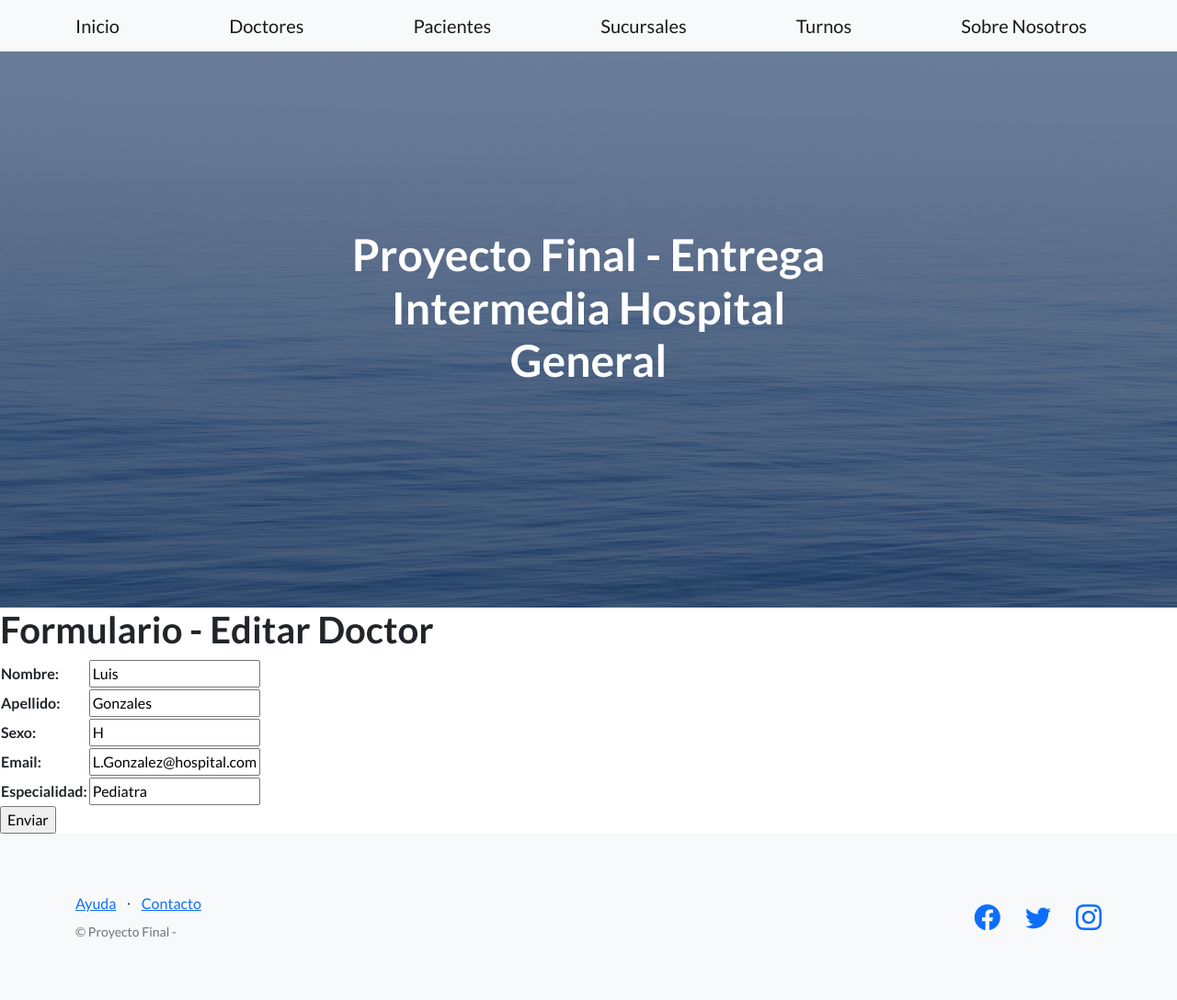
After one commit to federicocolombato/Proyecto_Hospital, a Django app: a page that uses ProyectoHospital/AppHospital/templates/AppHospital/padre.html in a window 1280 px wide. The commit adds this page. Shown: the whole page at 92% size. Run offline with Django 4.2, Linux system fonts and the light colour scheme; data comes from the database, SQL or seed files in the repository; both versions use the stored data as it was after the commit; some libraries are stand-ins or nearby versions.

Commit message:
Editar Doctores + navs

```diff
--- a/ProyectoHospital/AppHospital/forms.py
+++ b/ProyectoHospital/AppHospital/forms.py
@@ -7,5 +7,6 @@ from django.contrib.auth.models import User
 class DoctorFormulario(forms.Form):
     nombre= forms.CharField(max_length=30)
     apellido= forms.CharField(max_length=30)
+    sexo= forms.CharField(max_length=10)
     email= forms.EmailField()
     especialidad= forms.CharField(max_length=30)
--- /dev/null
+++ b/ProyectoHospital/AppHospital/templates/AppHospital/editarDoctor.html
@@ -0,0 +1,32 @@
+{% extends "AppHospital/padre.html" %}
+
+{% load static %}
+
+{% block contenidoQueCambia %}
+
+    <!--Aquí va lo que cambia, y lo asociado a está vista :) -->
+    <h1>Formulario - Editar Doctor</h1>
+
+    {% if miFormulario.errors %}
+
+    <p style="color: red;"> Están mal los datos, revisar</p>
+
+    {% endif %}
+
+    <form action="" method="POST">{% csrf_token %}
+
+        <!-- Acá está la magia de Django-->
+
+        <table>
+
+            {{ miFormulario.as_table }}
+
+        </table>
+
+        <input type="submit", value="Enviar">
+
+    </form>
+
+
+
+{% endblock %}
--- a/ProyectoHospital/AppHospital/templates/AppHospital/padre.html
+++ b/ProyectoHospital/AppHospital/templates/AppHospital/padre.html
@@ -20,12 +20,12 @@
         <!-- Navigation-->
         <nav class="navbar navbar-light bg-light static-top">
             <div class="container">
-                <a class="navbar-brand" href="#">Inicio</a>
-                <a class="navbar-brand" href="#">Doctores</a>
-                <a class="navbar-brand" href="#">Pacientes</a>
-                <a class="navbar-brand" href="#">Sucursales</a>
-                <a class="navbar-brand" href="#">Turnos</a>
-                <a class="navbar-brand" href="#">Sobre Nosotros</a>
+                <a class="navbar-brand" href="{% url 'Inicio' %}">Inicio</a>
+                <a class="navbar-brand" href="{% url 'Doctor' %}">Doctores</a>
+                <a class="navbar-brand" href="{% url 'Pacientes' %}">Pacientes</a>
+                <a class="navbar-brand" href="{% url 'Sucursales' %}">Sucursales</a>
+                <a class="navbar-brand" href="{% url 'Turnos' %}">Turnos</a>
+                <a class="navbar-brand" href="{% url 'SobreNosotros' %}">Sobre Nosotros</a>
             </div>
         </nav>
         <header class="masthead">
--- a/ProyectoHospital/AppHospital/urls.py
+++ b/ProyectoHospital/AppHospital/urls.py
@@ -8,5 +8,8 @@ urlpatterns = [
     path('turnos', views.turnos, name ='Turnos'),
     path('sucursales', views.sucursales, name ='Sucursales'),
     path('sobrenosotros', views.sobreNosotros, name ='SobreNosotros'),
+    path('modificarDoctores', views.modificarDoctores, name = "ModificarDoctores"),
+    path('eliminarDoctor/<doctor_nombre>/', views.eliminarDoctor, name="EliminarDoctor"),
+    path('editarDoctor/<doctor_nombre>/', views.editarDoctor, name="EditarDoctor"),
 
 ]
--- a/ProyectoHospital/AppHospital/views.py
+++ b/ProyectoHospital/AppHospital/views.py
@@ -8,8 +8,6 @@ from AppHospital.forms import DoctorFormulario
 
 def inicio(request):
     return render(request,"AppHospital/inicio.html")
-
-
 
 def pacientes(request):
     return render(request,"AppHospital/pacientes.html")
@@ -38,7 +36,7 @@ def doctor(request):
 
                   informacion = miFormulario.cleaned_data
 
-                  doctor = Doctor (nombre=informacion['nombre'], apellido=informacion['apellido'],
+                  doctor = Doctor (nombre=informacion['nombre'], apellido=informacion['apellido'],sexo=informacion['sexo'],
                    email=informacion['email'], especialidad=informacion['especialidad'])
 
                   doctor.save()
@@ -50,3 +48,60 @@ def doctor(request):
             miFormulario= DoctorFormulario() #Formulario vacio para construir el html
 
       return render(request, "AppHospital/doctor.html", {"miFormulario":miFormulario})
+
+def modificarDoctores(request):
+
+      doctores = Doctor.objects.all() #trae todos los profesores
+
+      contexto= {"doctores":doctores}
+
+      return render(request, "AppHospital/modificarDoctores.html",contexto)
+
+
+def eliminarDoctor(request, doctor_nombre):
+
+    doctor = Doctor.objects.get(nombre=doctor_nombre)
+    doctor.delete()
+
+    # vuelvo al menú
+    doctores = Doctor.objects.all() #trae todos los profesores
+
+    contexto= {"doctores":doctores}
+
+    return render(request, "AppHospital/modificarDoctores.html", contexto)
+
+def editarDoctor(request, doctor_nombre):
+
+    # Recibe el nombre del profesor que vamos a modificar
+    doctor = Doctor.objects.get(nombre=doctor_nombre)
+
+    # Si es metodo POST hago lo mismo que el agregar
+    if request.method == 'POST':
+
+        # aquí mellega toda la información del html
+        miFormulario = DoctorFormulario(request.POST)
+
+        print(miFormulario)
+
+        if miFormulario.is_valid:  # Si pasó la validación de Django
+
+            informacion = miFormulario.cleaned_data
+
+            doctor.nombre = informacion['nombre']
+            doctor.apellido = informacion['apellido']
+            doctor.email = informacion['email']
+            doctor.sexo = informacion['sexo']
+            doctor.especialidad = informacion['especialidad']
+
+            doctor.save()
+
+            # Vuelvo al inicio o a donde quieran
+            return render(request, "AppHospital/inicio.html")
+    # En caso que no sea post
+    else:
+        # Creo el formulario con los datos que voy a modificar
+        miFormulario = DoctorFormulario(initial={'nombre': doctor.nombre, 'apellido': doctor.apellido,
+                                                   'email': doctor.email, 'sexo':doctor.sexo, 'especialidad': doctor.especialidad})
+
+    # Voy al html que me permite editar
+    return render(request, "AppHospital/editarDoctor.html", {"miFormulario": miFormulario, "doctor_nombre": doctor_nombre})
```
Also changed, not shown: ProyectoHospital/AppHospital/templates/AppHospital/modificarDoctores.html (added, +37 -0 lines), ProyectoHospital/db.sqlite3.
